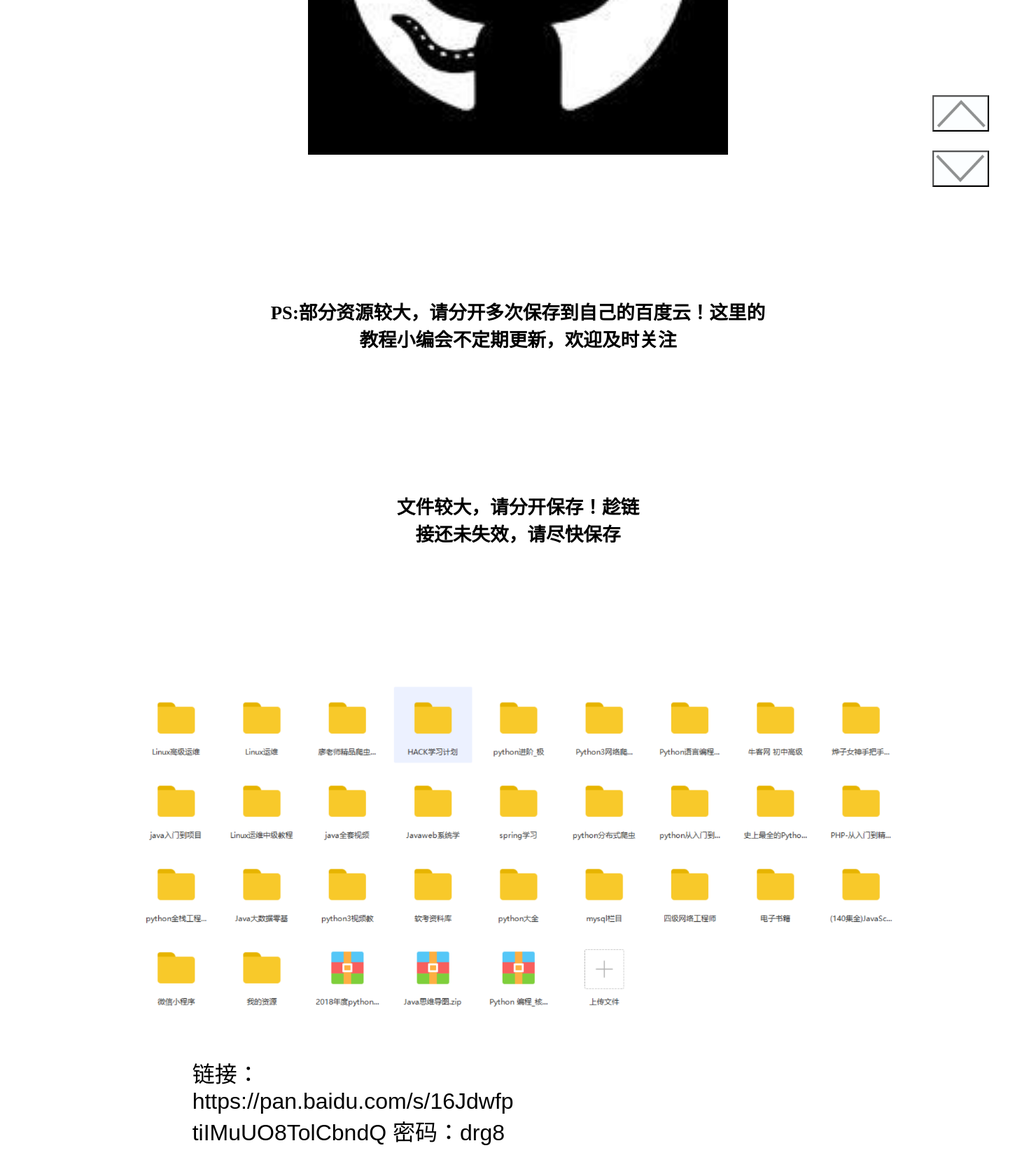
After one commit to Kubernatess/Kubernatess.github.io, a PHP site: page /LearningResource.html in a window 1480 px wide. The commit adds this page. Shown: the part 440-2120 px from the top of the page at 70% size. Run offline with PHP 8.4, Linux system fonts and the light colour scheme.

Commit message:
Successfully Modify

```diff
--- a/DataBase.html
+++ b/DataBase.html
@@ -47,8 +47,6 @@
 <p>InsideMySQL</p>
 <img src="imgaes/TechnologyStack/DataBase/InsideMySQL.png">
 <h3>连接一切有态度的数据库爱好者</h3>
-<br/><br/><br/><br/><br/><br/><br/>
-
 <h2>数据库SQL：SQLdba</h2>
 <pre>言语恶毒，观点片面。 发表关于数据库和编程话题文章。</pre>
 <h2>Insight数据库：dxy_insight</h2>
--- /dev/null
+++ b/LearningResource.html
@@ -0,0 +1,34 @@
+<!doctype html>
+<html>
+<head>
+<meta charset="utf-8">
+<title>LearningResource</title>
+<script type="text/javascript" src="js/BackToTop.js"></script>
+<link href="css/LearningResource.css" rel="stylesheet" type="text/css">
+<link href="css/BackToTop.css" rel="stylesheet" type="text/css">
+</head>
+
+<body>
+<div id="BackToTop">
+<input id="Up" type="button"><br/>
+<input id="Down" type="button">
+</div>
+<center>
+<img src='imgaes/image2.jpg' >
+<p>PS:部分资源较大，请分开多次保存到自己的百度云！这里的<br/>教程小编会不定期更新，欢迎及时关注</p>
+<p>文件较大，请分开保存！趁链<br/>接还未失效，请尽快保存</p>
+
+<img src="imgaes/LearningResource/img1.png">
+<pre>链接：
+https://pan.baidu.com/s/16Jdwfp
+tiIMuUO8TolCbndQ 密码：drg8</pre>
+<img src="imgaes/LearningResource/img2.png">
+<pre>链接：
+https://pan.baidu.com/s/1d4f7ty0
+LUVQG7ImgQY_h9w 密码：p8nb</pre>
+<p>如链接失效，请及时联系小编</p>
+<h3>更多资源，敬请留意</h3>
+<img src="imgaes/image3.png">
+</center>
+</body>
+</html>
--- a/css/LearningResource.css
+++ b/css/LearningResource.css
@@ -6,7 +6,7 @@ center img:first-child {
 	margin-top: 40pt;
 }
 center {
-	width: 1500px;
+
 }
 p {
 	font-size: 22pt;
@@ -18,3 +18,20 @@ center img {
 	height: auto;
 	width: 1100px;
 }
+pre {
+	text-align: left;
+	font-family: Arial;
+	font-size: 24pt;
+	margin-left: 200pt;
+	margin-bottom: 150pt;
+	width: 1200px;
+}
+img[src="imgaes/image3.png"] {
+	width: 300px;
+	height:auto;
+}
+h3 {
+	font-family: Arial;
+	font-size: 20pt;
+	color: #09F;
+}
--- a/index.html
+++ b/index.html
@@ -13,7 +13,7 @@
 <span id='nav'>
 <a href='index.html' target="_self">首页</a>
 <a>博客</a>
-<a href='' target="new">学习资料</a>
+<a href='LearningResource.html' target="_blank">学习资料</a>
 <a href="TechnologyStack.html" target="_blank">技术公众号</a>
 <a href="TechnologyTree.html" target="_blank">学习路线</a>
 <input type="text" />
```
Also changed, not shown: imgaes/LearningResource/img2.png (added), imgaes/LearningResource/img3.png (added), imgaes/image3.png (added).
